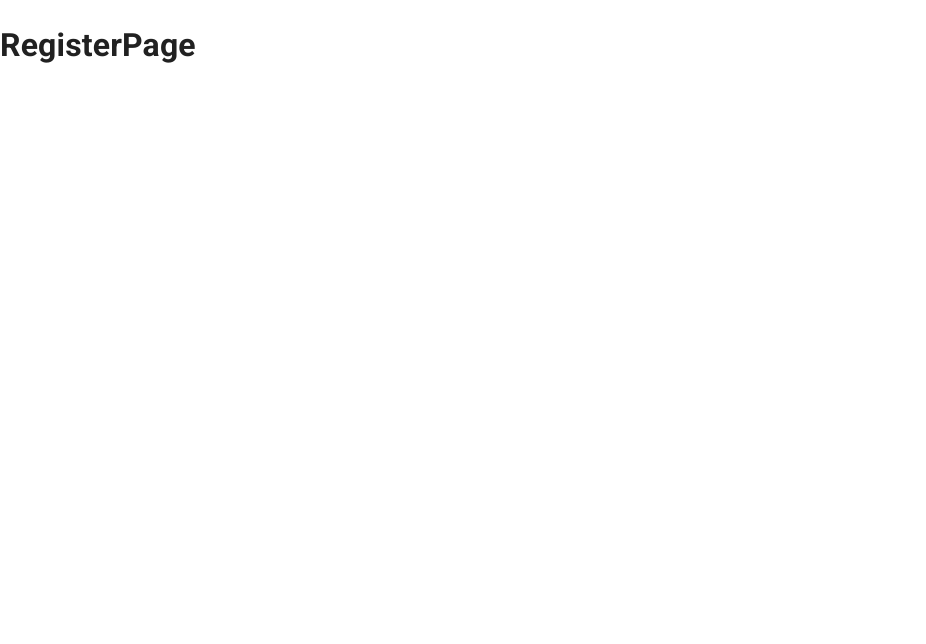
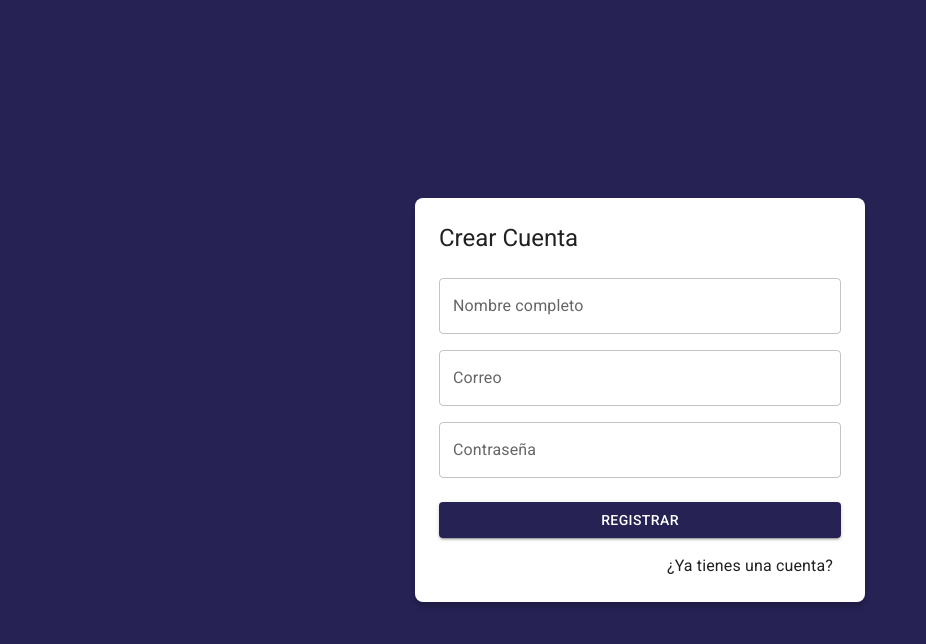
Before and after one commit to wotanCode/journal-app, a React (Vite) app: page /auth/register in a window 1280 px wide. Shown: the top 644 px of the page, without its empty margins (0-926 px from the left). Built offline with nearby package versions, Linux system fonts and the light colour scheme.

Commit message:
241 register page

```diff
--- a/src/auth/pages/RegisterPage.jsx
+++ b/src/auth/pages/RegisterPage.jsx
@@ -1,7 +1,57 @@
+import { Link as RouterLink } from 'react-router-dom';
+import { Button, Grid, Link, TextField, Typography } from "@mui/material";
+import { AuthLayout } from '../layout/AuthLayout';
+
 export const RegisterPage = () => {
   return (
-    <div>
-      <h1>RegisterPage</h1>
-    </div>
+    <AuthLayout title="Crear Cuenta">
+      <form>
+        <Grid container>
+          <Grid item xs={12} sx={{ mt: 2 }}>
+            <TextField
+              label='Nombre completo'
+              type='text'
+              placeholder="Nombre completo"
+              fullWidth
+            />
+          </Grid>
+
+          <Grid item xs={12} sx={{ mt: 2 }}>
+            <TextField
+              label='Correo'
+              type='email'
+              placeholder="correo@google.com"
+              fullWidth
+            />
+          </Grid>
+
+          <Grid item xs={12} sx={{ mt: 2 }}>
+            <TextField
+              label='Contraseña'
+              type='password'
+              placeholder="contraseña"
+              fullWidth
+            />
+          </Grid>
+
+          <Grid container spacing={2} sx={{ mb: 2, mt: 1 }}>
+
+            <Grid item xs={12}>
+              <Button variant='contained' fullWidth>
+                Registrar
+              </Button>
+            </Grid>
+
+          </Grid>
+
+          <Grid container direction='row' justifyContent='end'>
+            <Typography sx={{ mr: 1 }}>¿Ya tienes una cuenta?</Typography>
+            <Link component={RouterLink} color='inherit' to='/auth/login'>
+            </Link>
+          </Grid>
+
+        </Grid>
+      </form>
+    </AuthLayout>
   );
 }
```
